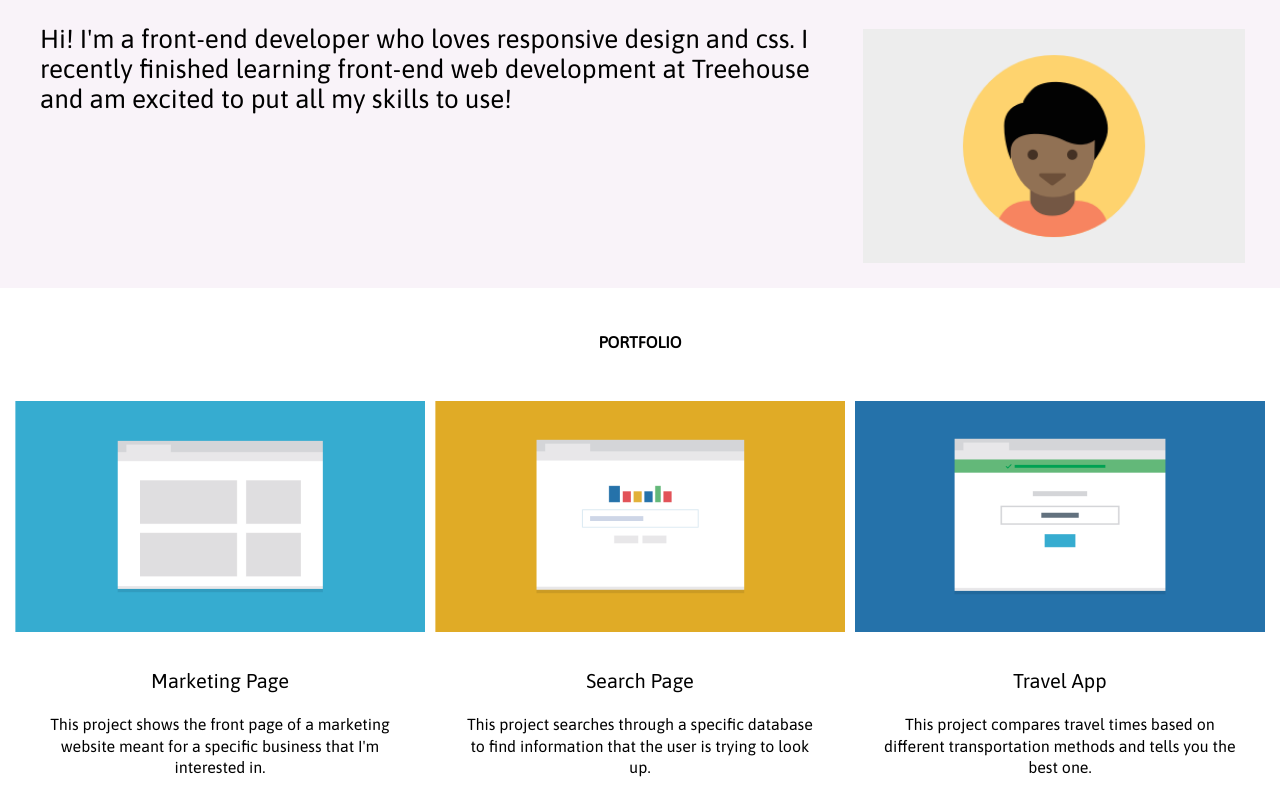
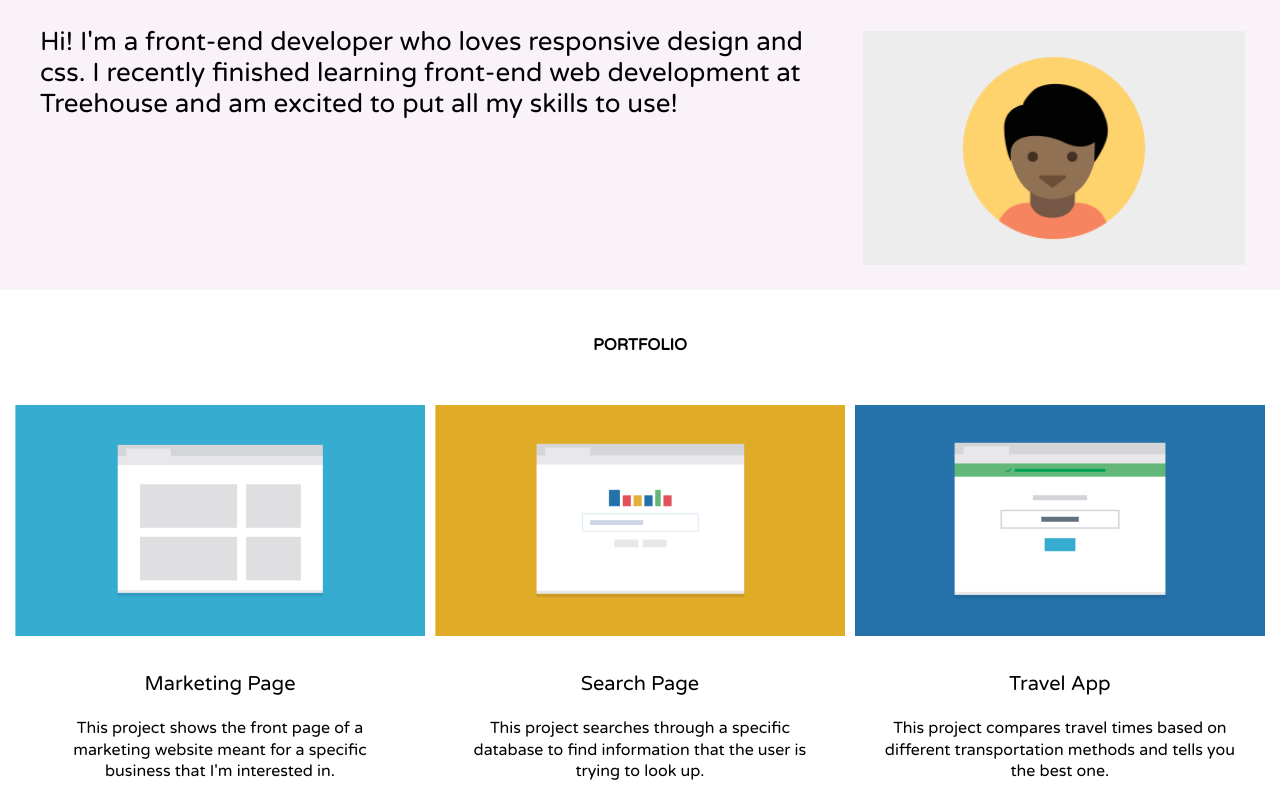
Before and after one commit to bowen-anth/techdegree-project-2, a plain HTML site: page index.html in a window 1280 px wide. Shown: the part 74-864 px from the top of the page. Drawn offline with Linux system fonts and the light colour scheme.

Commit message:
Update styles.css

```diff
--- a/css/styles.css
+++ b/css/styles.css
@@ -16,7 +16,7 @@ a {
 }
 
 body {
-	font-family: 'Varela%20Round', 'Asap', sans-serif;
+	font-family: 'Varela Round', 'Asap', sans-serif;
 }
 
 header {
```
